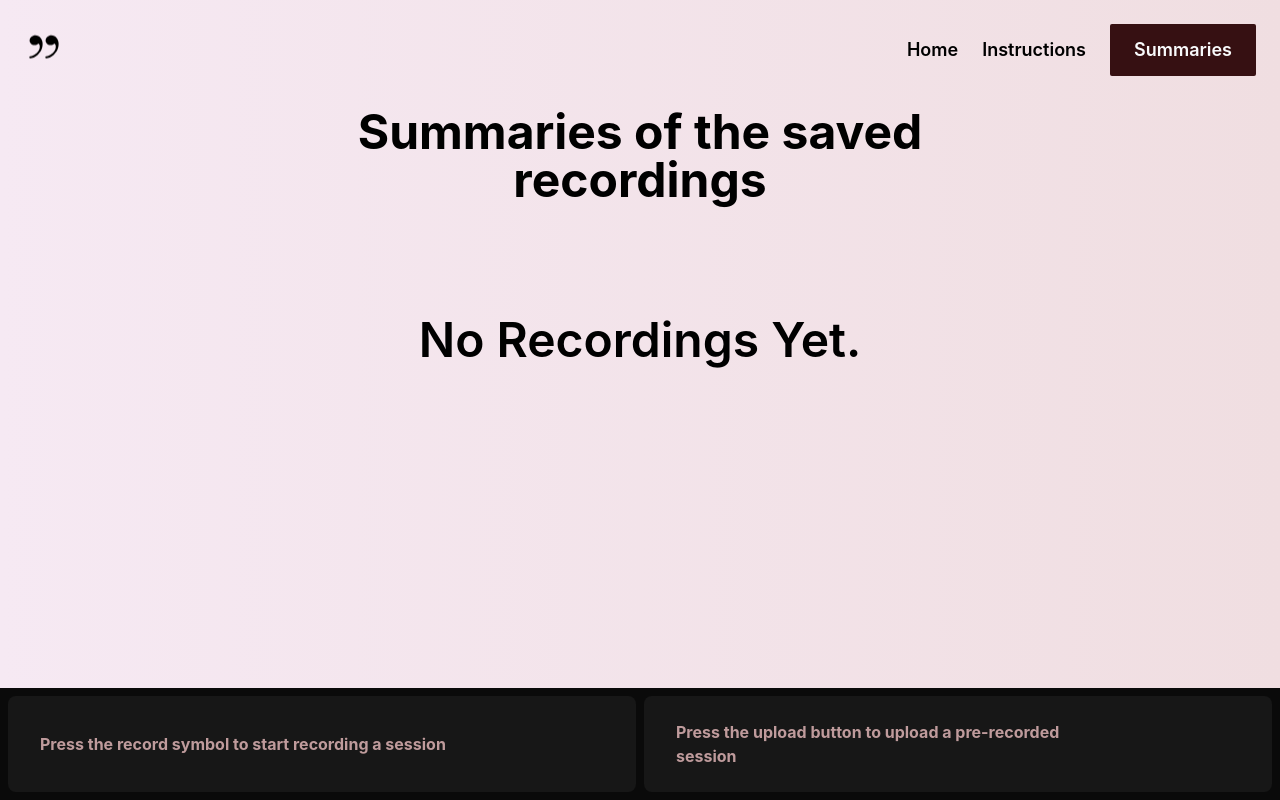
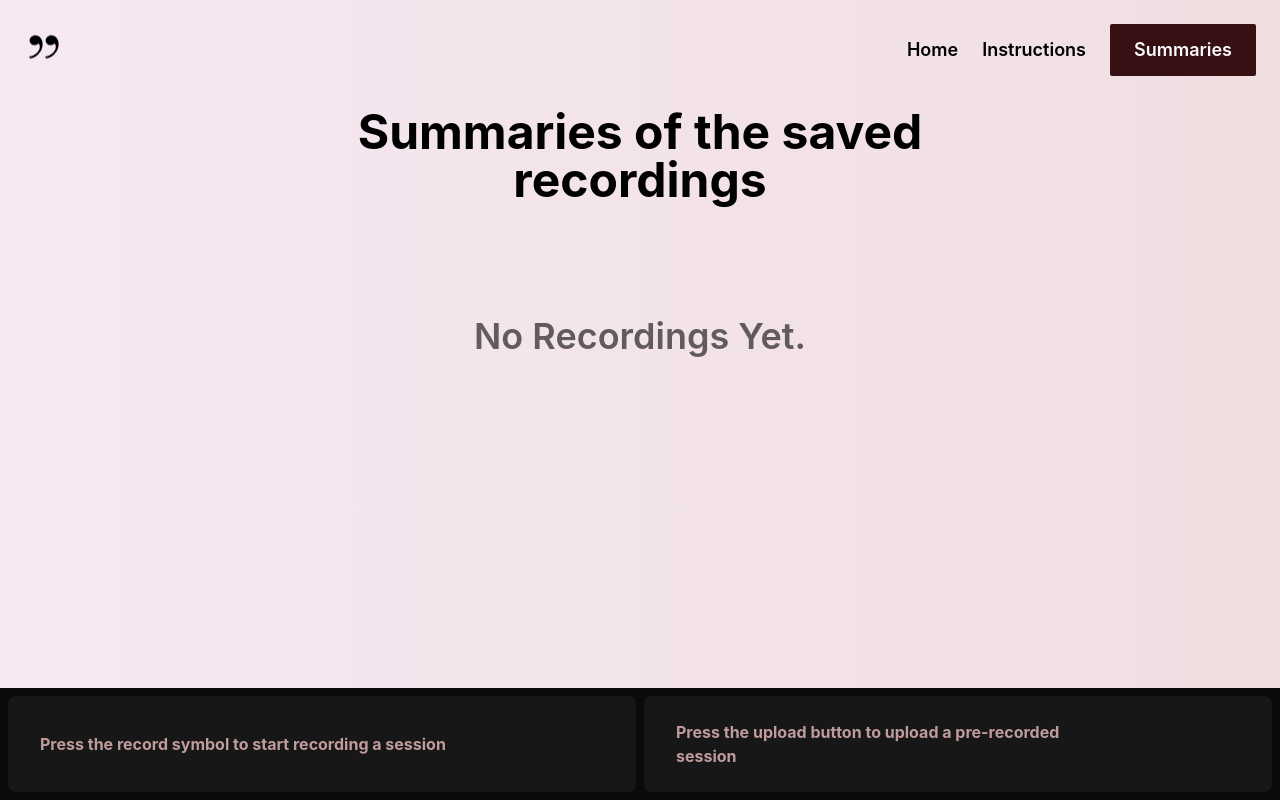
Before and after one commit to faizannaseerr/AuIn, a React (Create React App) app in the folder frontend/: page / in a window 1280 px wide. Shown: the top 800 px of the page. Built offline with nearby package versions, Linux system fonts and the light colour scheme; no server answers; some icons are missing.

Commit message:
Update Upload.js

```diff
--- a/frontend/src/pages/Upload.js
+++ b/frontend/src/pages/Upload.js
@@ -6,7 +6,7 @@ const Upload = () => {
       <div className="text-5xl font-bold pb-8">
         Summaries of the saved recordings
       </div>
-      <button className="hover:underline transition-all text-5xl mt-20 font-semibold rounded-md">
+      <button className="hover:underline transition-all text-4xl opacity-60 mt-20 font-semibold rounded-md">
         No Recordings Yet.
       </button>
     </div>
```
